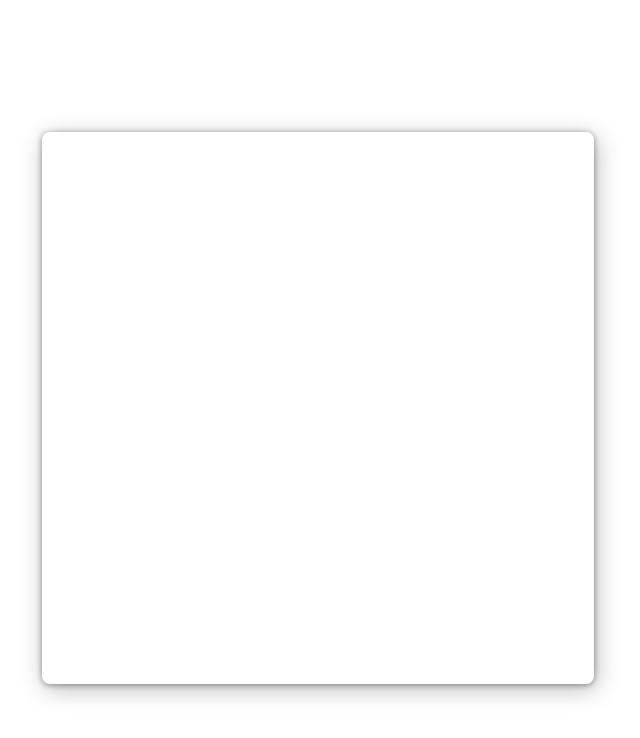
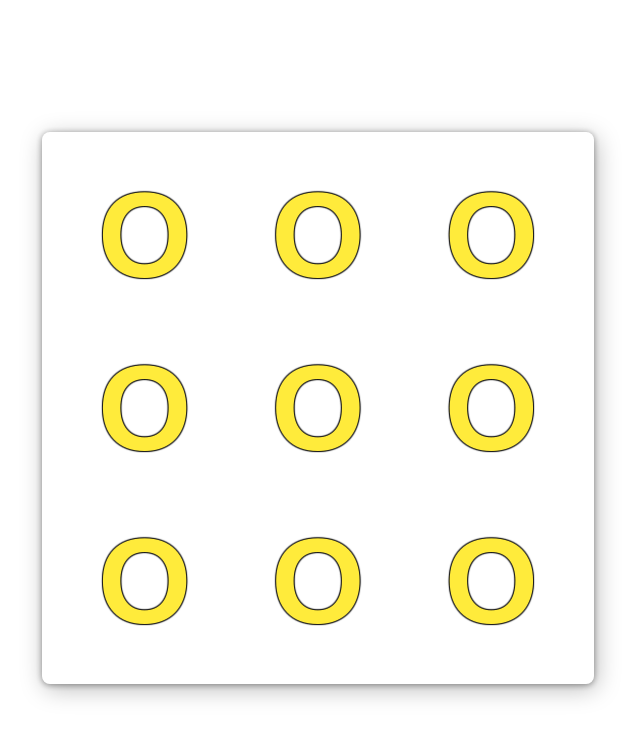
Before and after one commit to catfly0223/tictactoe, a Vue app: page / in a window 1280 px wide. Shown: the top 738 px of the page, without its empty margins (322-962 px from the left). Built offline with nearby package versions, Linux system fonts and the light colour scheme.

Commit message:
Second-Step

```diff
--- a/src/components/Board.vue
+++ b/src/components/Board.vue
@@ -1,6 +1,9 @@
 <template>
     <div class="board">
-        <Cell />
+        <!-- 行の作成 -->
+        <div v-for="row in 3" v-bind:key="row" class="board-row">
+            <Cell v-for="i in 3" :key="i" :value="'O'"/>
+        </div>
     </div>
 </template>
 
--- a/src/components/Cell.vue
+++ b/src/components/Cell.vue
@@ -1,6 +1,7 @@
 <template>
-    <button class="cell" v-bind:class="[value, {'winner': winner} ]"
+    <button class="cell" v-bind:class="[value]"
             >
+        {{ value }}
     </button>
 </template>
 
```
